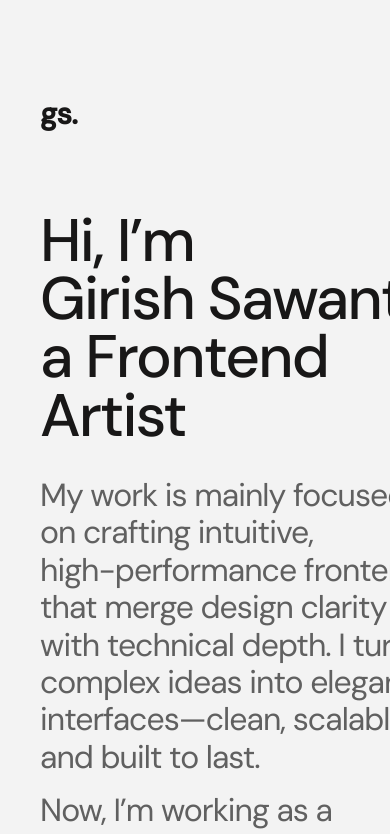
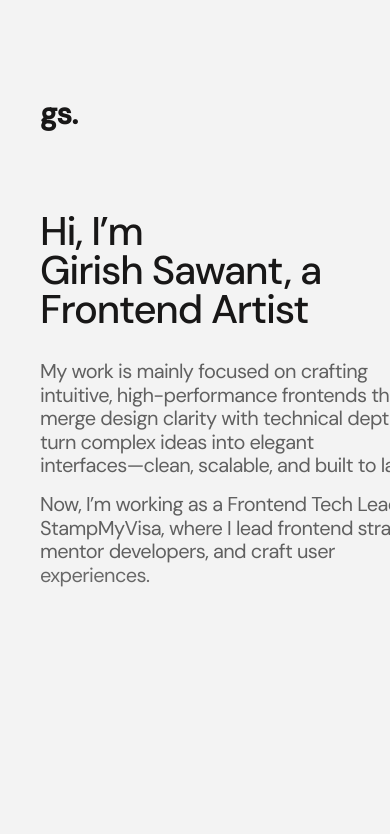
Before and after one commit to girishsawant999/portfolio-website-v2, a Next.js app: page / in a window 390 px wide. Shown: the top 834 px of the page. Built offline with nearby package versions, Linux system fonts and the light colour scheme.

Commit message:
fix: update color variables and implement responsive font sizes in globals.css

```diff
--- a/src/app/globals.css
+++ b/src/app/globals.css
@@ -4,14 +4,14 @@
   --background: #f3f3f3;
   --foreground: #181717;
   --color-gray: #606060;
-  --color-secondary: #2429af;
+  --color-secondary: hsl(238, 66%, 41%);
 
-  --heading-1: 3.75rem;
-  --heading-2: 2rem;
-  --body: 1.125rem;
-  --navigation: 1.3125rem;
-  --sub-text: 0.875rem;
-  --sub--header---link: 1.125rem;
+  --heading-1: clamp(2.5rem, 6vw + 1rem, 3.75rem);
+  --heading-2: clamp(1.25rem, 3vw + 0.5rem, 2rem);
+  --body: clamp(1rem, 1.5vw + 0.5rem, 1.125rem);
+  --navigation: clamp(1rem, 2vw + 0.5rem, 1.3125rem);
+  --sub-text: clamp(0.75rem, 1vw + 0.25rem, 0.875rem);
+  --sub--header---link: clamp(1rem, 1.5vw + 0.25rem, 1.125rem);
 }
 
 @theme inline {
@@ -66,6 +66,7 @@
     --background: hsl(0, 2%, 10%);
     --foreground: hsl(0, 0%, 70%);
     --color-gray: hsl(0, 0%, 40%);
+    --color-secondary: hsl(238, 66%, 80%);
   }
 }
 
```
